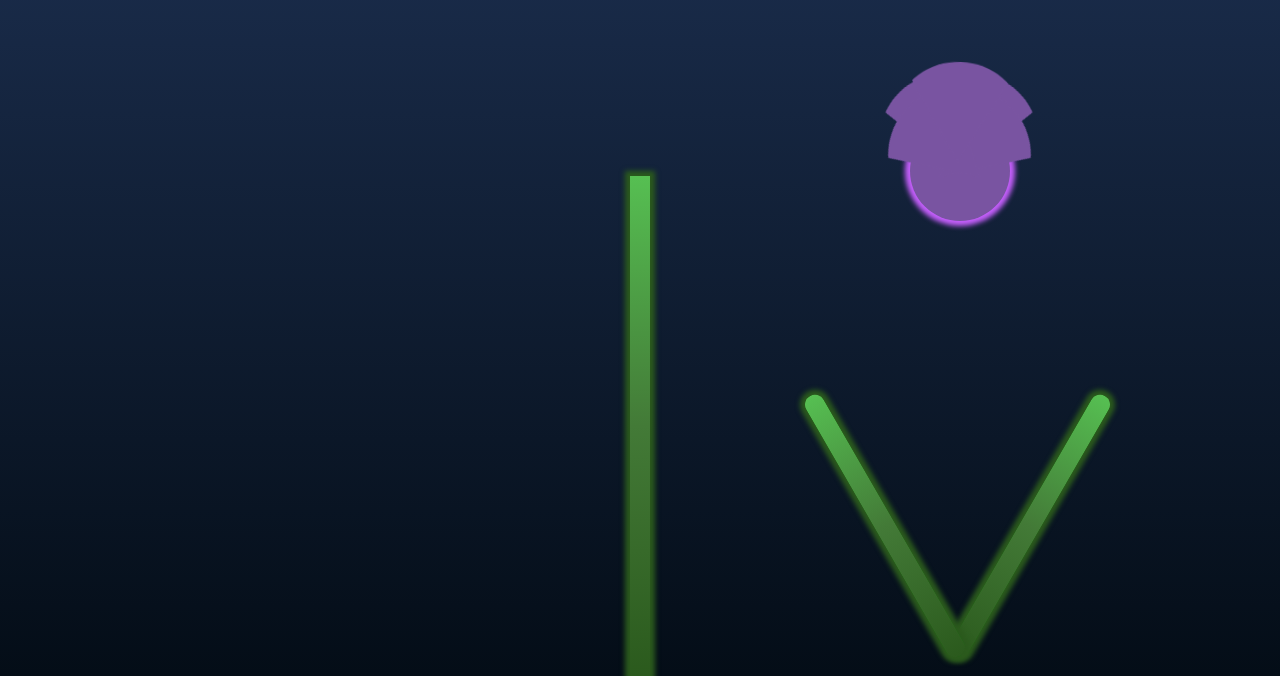
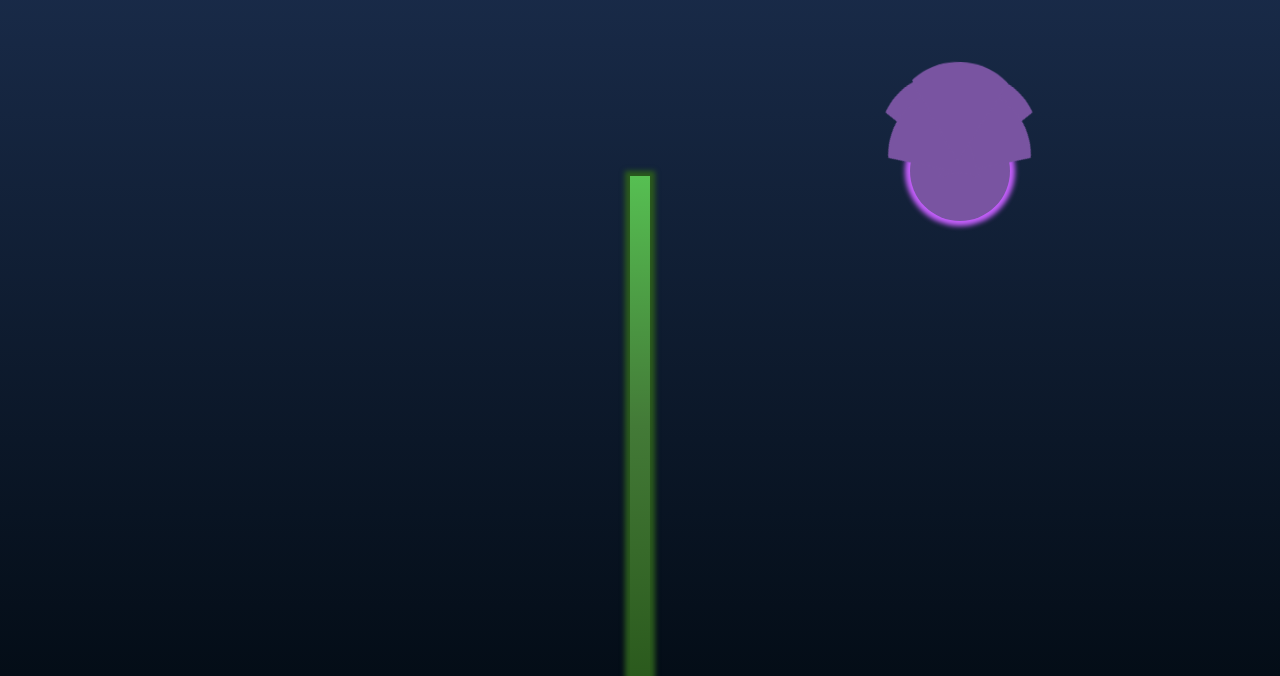
Before and after one commit to ej1017/flower, a plain HTML site: page index.html in a window 1280 px wide. Shown: the part 124-800 px from the top of the page. Drawn offline with Linux system fonts and the light colour scheme.

Commit message:
Commited

```diff
--- a/idktest.css
+++ b/idktest.css
@@ -7,38 +7,6 @@
     }
     to{
         height: 500px;
-    }
-}
-
-@keyframes open1{
-    0%{
-        height: 20px;
-        transform: rotate(0deg);
-    }
-
-    50%{
-        height: 300px;
-        transform: rotate(15deg);
-    }
-
-    100%{
-        transform: rotate(30deg);
-    }
-}
-
-@keyframes open2{
-    0%{
-        height: 20px;
-        transform: rotate(0deg);
-    }
-
-    50%{
-        height: 300px;
-        transform: rotate(-15deg);
-    }
-
-    100%{
-        transform: rotate(-30deg);
     }
 }
 
@@ -81,45 +49,9 @@ p{
     left: 0;
     right: 0;
     margin: auto;
-}
-
-.branch1{
-    background-color: green;
-    width:  20px;
-    height: 300px;
-    position: absolute;
-    bottom: 0;
-    left: 0;
-    right: 0;
-    animation: open1 5s;
-    transform: rotate(30deg);
-    margin-bottom: auto;
-    margin-left: 1020px;
-    border-radius: 15px;
-    margin-right: 945px;
-}
-
-.branch2{
-    background-color: green;
-    width:  20px;
-    height: 300px;
-    animation: open2 5s;
-    position: absolute;
-    bottom: 0;
-    left: 0;
-    right: 0;
-    transform: rotate(-30deg);
-    margin-bottom: auto;
-    margin-left: 875px;
-    margin-right: 945px;
-    border-radius: 15px;
-}
-
-.branch1, .branch2, .idkbruh{
     background-image: linear-gradient(#56bf52, #437a37,#2b5a1d);
     border: 0px;
     box-shadow: 0px 0px 5px 5px #2b5a1d;
-
 }
 
 .circle{
--- a/index.html
+++ b/index.html
@@ -10,8 +10,6 @@
 <body>
     <p>Sorry, Ito lng kaya, wala kasing pera eh. <br> Happy Valentines!</p>
     <div class="idkbruh"></div>
-    <div class="branch1"></div>
-    <div class="branch2"></div>
     <div class="circle"></div>
     <div class="petal"></div>
     <div class="petal1"></div>
```
